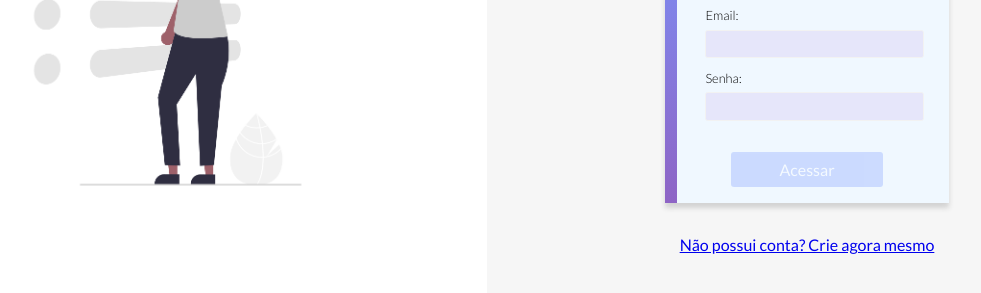
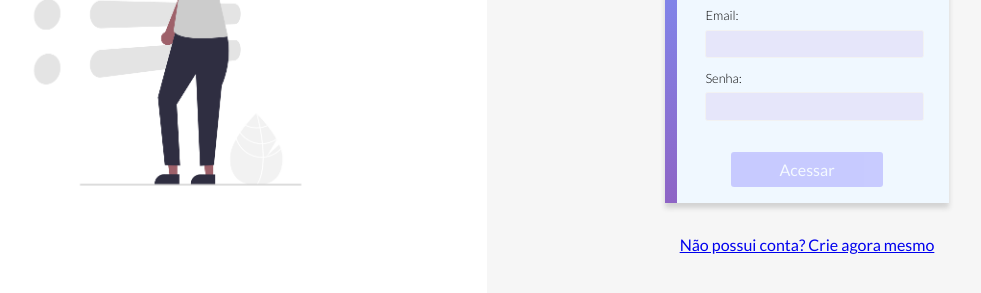
Before and after one commit to LucasTrawman/checkpoint2, a plain HTML site: page index.html in a window 1280 px wide. In both pictures the pointer is over the button "Acessar". Shown: the part 355-648 px from the top of the page, without its empty margins (153-1134 px from the left). Drawn offline with Linux system fonts and the light colour scheme.

Commit message:
Atualizando CSS

```diff
--- a/styles/acesso.css
+++ b/styles/acesso.css
@@ -64,6 +64,11 @@ button {
   font-weight: 400;
   font-size: 1em;
 }
+
+button:hover {
+  background-color: #6C63FF; // #3b64e7
+}
+
 h6{
   padding-top: .5em;
   color: red;
```
